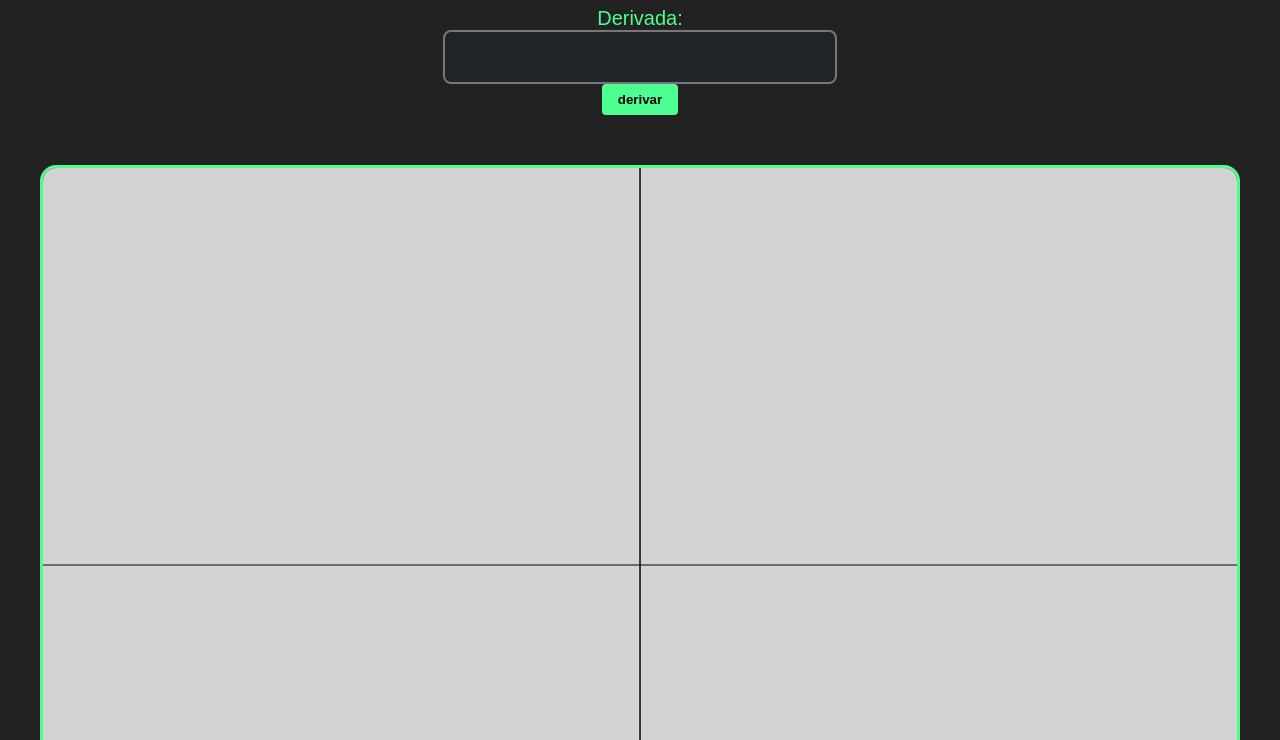
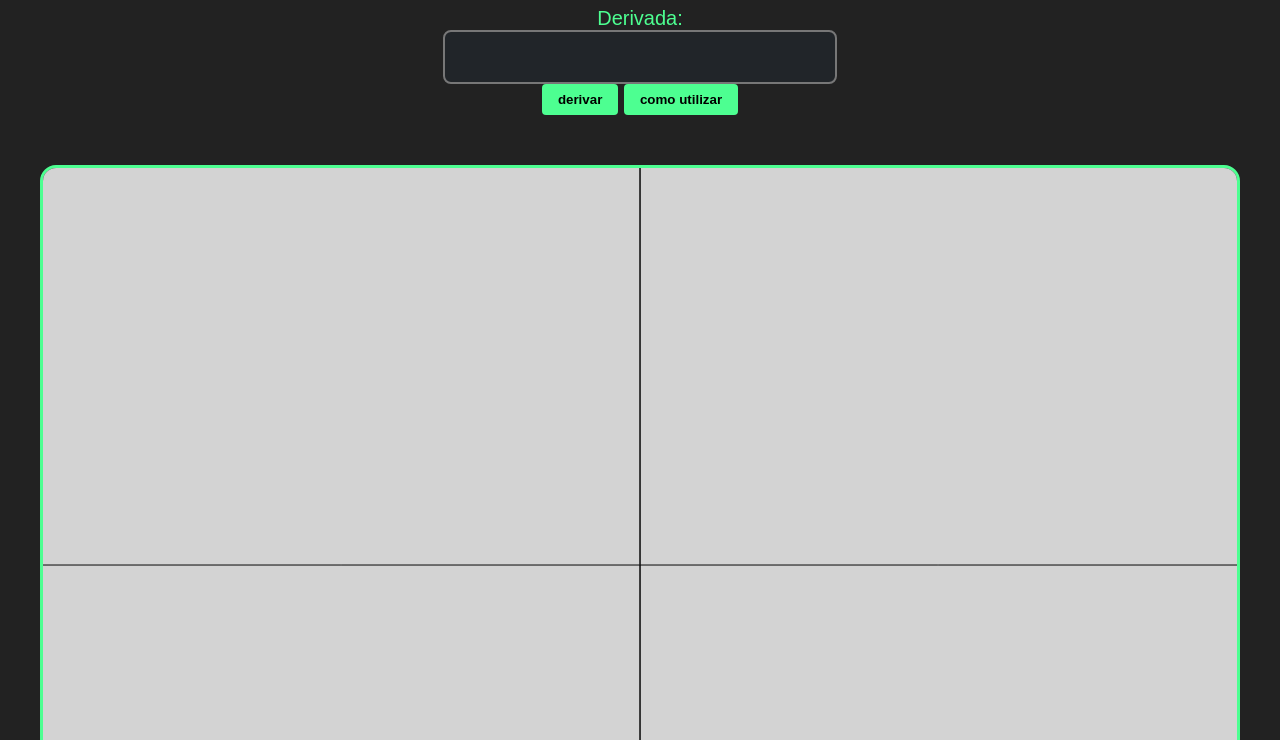
Before and after one commit to KaioGabrielSouzaRozini/Calculadora_de_derivadas, a plain HTML site: page index.html in a window 1280 px wide. Shown: the part 60-800 px from the top of the page. Drawn offline with Linux system fonts and the light colour scheme.

Commit message:
adicionado botão de exemplo

```diff
--- a/index.html
+++ b/index.html
@@ -17,6 +17,9 @@
         <button id="button-derivative themeSwitcher" onclick="showAnswer()">
           derivar
         </button>
+        <button id="button-derivative themeSwitcher" onclick="showExemple()">
+          como utilizar
+        </button>
       </div>
       <ul id="derivate-list"></ul>
     </main>
--- a/src/index.js
+++ b/src/index.js
@@ -237,3 +237,12 @@ function graph(numberX = 1, eleveteX = 1, divisionX = 1, eleveteX2 = 1) {
     pincel.fillRect(600 + x, 400, 5, -y);
   }
 }
+
+function showExemple() {
+  const ul = document.getElementById("derivate-list");
+  const li2 = document.createElement("li");
+  li2.innerText = `As derivadas devem ser escritas da seguinte forma:
+  2x^2 onde ^ = elevado a, e quando for fazer uma divisão
+  ou multiplicação utilize das barras. ex: (2x^2 / 2x) ou (3x * 4x)`;
+  ul.appendChild(li2);
+}
```
